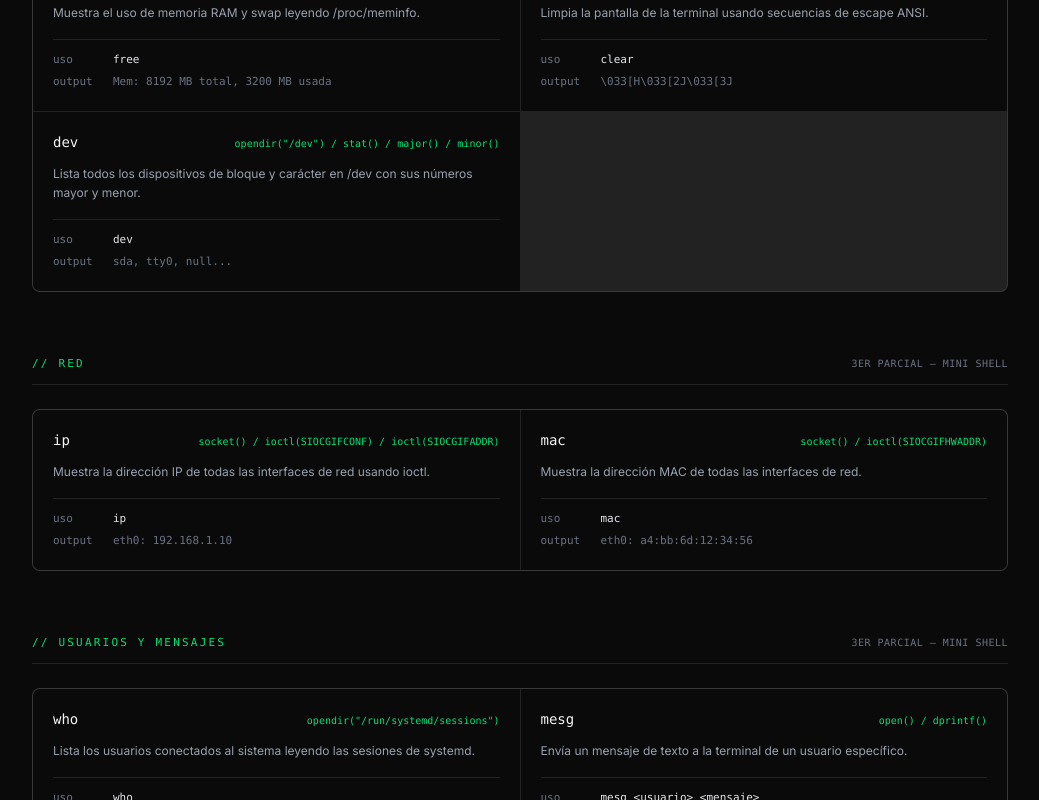
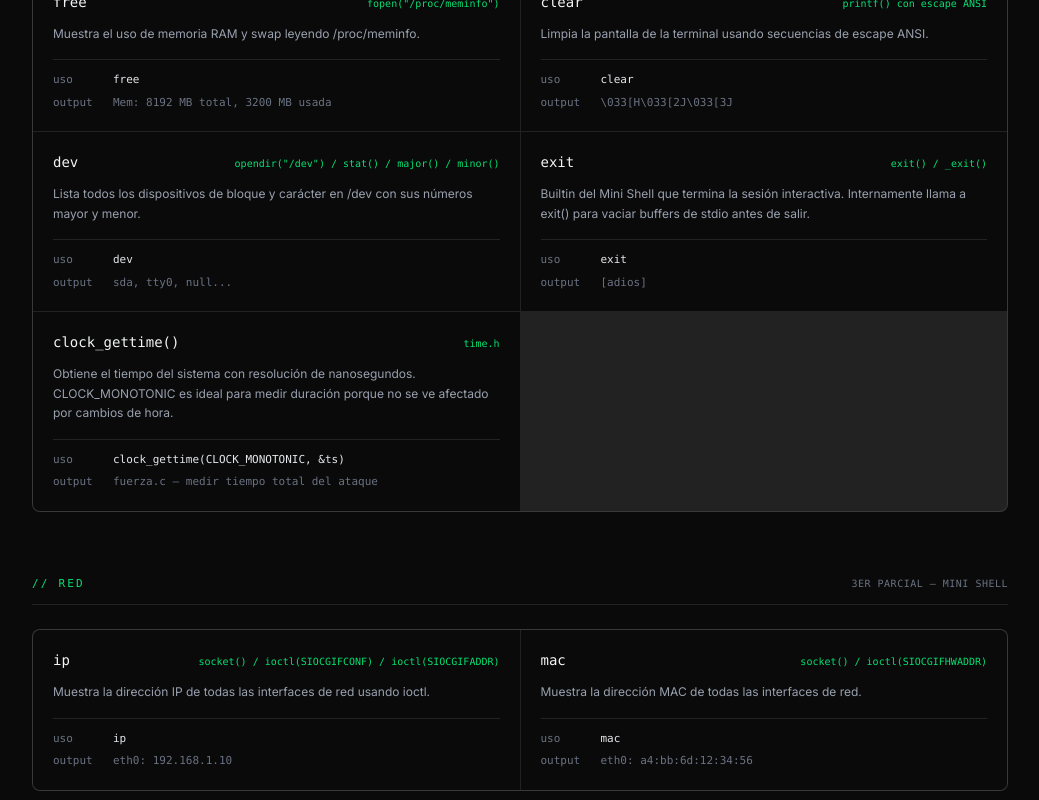
Before and after one commit to Hermes-Aguilar/BlogSOP, a Next.js app: page /laboratorio in a window 1280 px wide. Shown: the part 1680-2480 px from the top of the page, without its empty margins (120-1159 px from the left). Built offline with nearby package versions, Linux system fonts and the light colour scheme.

Commit message:
Entrega final a esperar el profesor

```diff
--- a/app/components/Navbar.tsx
+++ b/app/components/Navbar.tsx
@@ -16,14 +16,14 @@ export default function Navbar() {
   const pathname = usePathname()
 
   return (
-    <nav className="bg-black/70 backdrop-blur-md border-b border-white/10 px-8 flex items-center gap-8 sticky top-0 z-10">
+    <nav className="bg-black/70 backdrop-blur-md border-b border-white/10 px-10 flex items-center gap-10 sticky top-0 z-10">
 
       {/* LOGO */}
-      <Link href="/" className="font-mono text-[13px] font-medium flex items-center gap-1 py-4 select-none">
+      <Link href="/" className="font-mono text-[16px] font-medium flex items-center gap-1.5 py-6 select-none">
         <span className="text-green-400">~$</span>
         <span className="text-gray-500 font-normal"> sudo </span>
         <span className="text-gray-100">blog</span>
-        <span className="inline-block w-[2px] h-3.5 bg-green-400 ml-0.5 cursor-blink" />
+        <span className="inline-block w-[2px] h-4 bg-green-400 ml-1 cursor-blink" />
       </Link>
 
       <div className="flex">
@@ -33,7 +33,7 @@ export default function Navbar() {
             <Link
               key={l.href}
               href={l.href}
-              className={`text-[11px] tracking-wide uppercase font-mono px-3 py-4 border-b transition-colors ${
+              className={`text-[13px] tracking-wide uppercase font-mono px-5 py-6 border-b-2 transition-colors ${
                 isActive
                   ? 'border-green-400 text-green-400'
                   : 'border-transparent text-gray-500 hover:text-gray-100'
--- a/app/laboratorio/page.tsx
+++ b/app/laboratorio/page.tsx
@@ -114,6 +114,20 @@ const categorias = [
         uso: 'dev',
         ejemplo: 'sda, tty0, null...',
       },
+      {
+        nombre: 'exit',
+        syscall: 'exit() / _exit()',
+        descripcion: 'Builtin del Mini Shell que termina la sesión interactiva. Internamente llama a exit() para vaciar buffers de stdio antes de salir.',
+        uso: 'exit',
+        ejemplo: '[adios]',
+      },
+      {
+        nombre: 'clock_gettime()',
+        syscall: 'time.h',
+        descripcion: 'Obtiene el tiempo del sistema con resolución de nanosegundos. CLOCK_MONOTONIC es ideal para medir duración porque no se ve afectado por cambios de hora.',
+        uso: 'clock_gettime(CLOCK_MONOTONIC, &ts)',
+        ejemplo: 'fuerza.c — medir tiempo total del ataque',
+      },
     ],
   },
   {
@@ -175,6 +189,20 @@ const categorias = [
         ejemplo: 'Ejercicio 1: padre x=10, hijo x=5',
       },
       {
+        nombre: 'getpid() / getppid()',
+        syscall: 'unistd.h',
+        descripcion: 'getpid() devuelve el PID del proceso actual. getppid() devuelve el PID del padre. Permiten reconstruir la jerarquía padre-hijo creada por fork().',
+        uso: 'pid_t pid = getpid();',
+        ejemplo: 'Práctica 1.1: PID=6001, PPID=5900',
+      },
+      {
+        nombre: 'exit() / _exit()',
+        syscall: 'stdlib.h / unistd.h',
+        descripcion: 'exit() termina ejecutando handlers atexit() y vaciando buffers de stdio. _exit() es la versión cruda al kernel: ideal en hijos tras fork() para no duplicar salida.',
+        uso: 'exit(EXIT_SUCCESS); / _exit(0);',
+        ejemplo: 'Ejercicio 2.6 — terminar limpio sin tocar buffers',
+      },
+      {
         nombre: 'wait() / waitpid()',
         syscall: 'wait() / waitpid()',
         descripcion: 'El padre espera a que un hijo termine. waitpid() permite esperar a un hijo específico por PID.',
@@ -202,6 +230,13 @@ const categorias = [
     parcial: '2do parcial',
     comandos: [
       {
+        nombre: 'ftok()',
+        syscall: 'sys/ipc.h',
+        descripcion: 'Genera una llave única (key_t) a partir de una ruta de archivo y un ID entero. Es determinista: dos procesos sin parentesco obtienen la misma llave si usan los mismos parámetros.',
+        uso: 'key_t k = ftok("archivo", 65);',
+        ejemplo: 'fuerza.c y who_colas.c — llave compartida entre productor y consumidor',
+      },
+      {
         nombre: 'semget() / semop() / semctl()',
         syscall: 'sys/sem.h',
         descripcion: 'Crea, opera y controla semáforos System V. semget() crea el conjunto, semop() realiza operaciones P/V, semctl() lo elimina.',
@@ -221,6 +256,53 @@ const categorias = [
         descripcion: 'Crea y gestiona colas de mensajes System V. Los mensajes tienen tipo y se reciben por filtro.',
         uso: 'msgget(IPC_PRIVATE, flags)',
         ejemplo: 'who_colas.c — padre envía sesiones, hijo imprime con cola de mensajes',
+      },
+    ],
+  },
+  {
+    categoria: 'Hilos — POSIX threads',
+    parcial: '2do parcial · teoría',
+    comandos: [
+      {
+        nombre: 'pthread_create()',
+        syscall: 'pthread.h',
+        descripcion: 'Crea un nuevo hilo dentro del proceso actual que ejecuta una función dada. Compartir memoria con el proceso padre permite comunicación directa entre hilos.',
+        uso: 'pthread_create(&tid, NULL, func, arg)',
+        ejemplo: 'tema 2.8.2 — hilos que imprimen "Hola desde el hilo"',
+      },
+      {
+        nombre: 'pthread_join()',
+        syscall: 'pthread.h',
+        descripcion: 'Espera a que un hilo específico termine y libera sus recursos. Equivalente a wait() pero para hilos en lugar de procesos.',
+        uso: 'pthread_join(tid, NULL)',
+        ejemplo: 'tema 2.8 — el main espera a que el hilo termine',
+      },
+    ],
+  },
+  {
+    categoria: 'Seguridad y temporización',
+    parcial: '2do parcial',
+    comandos: [
+      {
+        nombre: 'crypt_r()',
+        syscall: 'crypt.h',
+        descripcion: 'Versión thread-safe de crypt(). Genera el hash de una contraseña usando el algoritmo indicado por el salt ($1$ MD5, $5$ SHA-256, $6$ SHA-512). Compilar con -lcrypt.',
+        uso: 'crypt_r(pwd, salt, &data)',
+        ejemplo: 'fuerza.c — comparar hash candidato con /etc/shadow',
+      },
+      {
+        nombre: 'inet_ntop()',
+        syscall: 'arpa/inet.h',
+        descripcion: 'Convierte una dirección IP binaria (struct in_addr) a su representación textual. Es la versión moderna y thread-safe de inet_ntoa().',
+        uso: 'inet_ntop(AF_INET, &sa, buf, sz)',
+        ejemplo: 'cmd_ip — formatear "192.168.1.10"',
+      },
+      {
+        nombre: 'dprintf()',
+        syscall: 'stdio.h',
+        descripcion: 'Variante de printf() que escribe directamente sobre un descriptor de archivo en lugar de un FILE*. Útil para escribir a terminales abiertas con open().',
+        uso: 'dprintf(fd, "fmt", args)',
+        ejemplo: 'cmd_mesg / cmd_wall — enviar a la TTY del usuario',
       },
     ],
   },
```
Also changed, not shown: app/codigo/page.tsx (+46 -27 lines).
